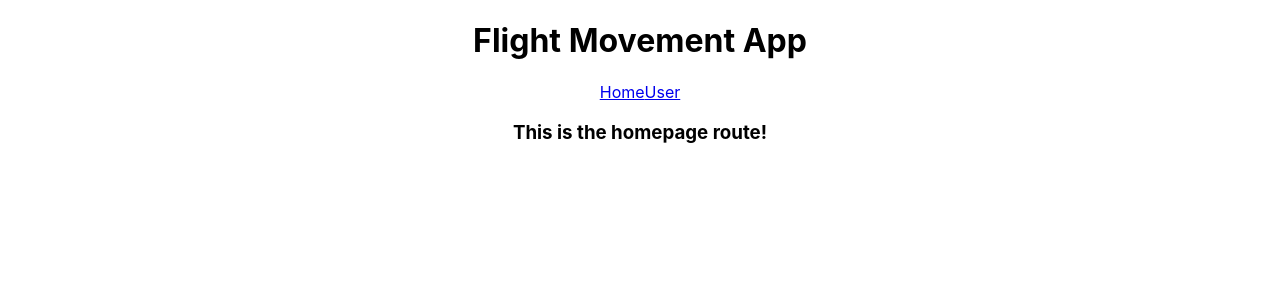
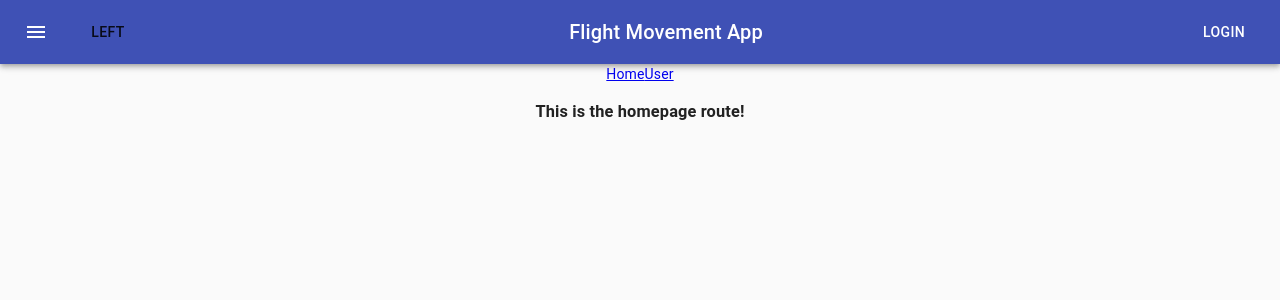
Before and after one commit to devchia254/flight-movement-app-v1, a React (Create React App) app: page / in a window 1280 px wide. Shown: the top 300 px of the page. Built offline with nearby package versions, Linux system fonts and the light colour scheme.

Commit message:
Added a navbar and drawer

```diff
--- /dev/null
+++ b/src/components/Drawer.js
@@ -0,0 +1,71 @@
+import React from "react";
+
+import { makeStyles } from "@material-ui/core/styles";
+import Drawer from "@material-ui/core/Drawer";
+import Button from "@material-ui/core/Button";
+import List from "@material-ui/core/List";
+import ListItem from "@material-ui/core/ListItem";
+import ListItemText from "@material-ui/core/ListItemText";
+// import clsx from "clsx";
+// import Divider from "@material-ui/core/Divider";
+// import MailIcon from "@material-ui/icons/Mail";
+// import ListItemIcon from "@material-ui/core/ListItemIcon";
+// import InboxIcon from "@material-ui/icons/MoveToInbox";
+
+const useStyles = makeStyles({
+  list: {
+    width: 250,
+  },
+  fullList: {
+    width: "auto",
+  },
+});
+
+export default function TempDrawer() {
+  const classes = useStyles();
+  const [state, setState] = React.useState({
+    left: false,
+  });
+
+  const toggleDrawer = (anchor, open) => (event) => {
+    if (
+      event.type === "keydown" &&
+      (event.key === "Tab" || event.key === "Shift")
+    ) {
+      return;
+    }
+    setState({ ...state, left: open });
+  };
+
+  const list = (anchor) => (
+    <div
+      className={classes.list}
+      role="presentation"
+      onClick={toggleDrawer(anchor, false)}
+      onKeyDown={toggleDrawer(anchor, false)}
+    >
+      <List>
+        {["Inbox", "Starred", "Send email", "Drafts"].map((text, index) => (
+          <ListItem button key={text}>
+            <ListItemText primary={text} />
+          </ListItem>
+        ))}
+      </List>
+    </div>
+  );
+
+  return (
+    <div>
+      <React.Fragment key={"left"}>
+        <Button onClick={toggleDrawer("left", true)}>left</Button>
+        <Drawer
+          anchor={"left"}
+          open={state["left"]}
+          onClose={toggleDrawer("left", false)}
+        >
+          {list("left")}
+        </Drawer>
+      </React.Fragment>
+    </div>
+  );
+}
--- a/src/containers/App.js
+++ b/src/containers/App.js
@@ -1,8 +1,11 @@
 import React, { Component } from "react";
 import { BrowserRouter as Router, Switch, Route, Link } from "react-router-dom";
 
+import CssBaseline from "@material-ui/core/CssBaseline";
+
 import BoardUser from "./Board-User";
 import Homepage from "./Homepage";
+import Navbar from "./Navbar";
 
 class App extends Component {
   constructor() {
@@ -13,12 +16,15 @@ class App extends Component {
   render() {
     return (
       <Router>
+        <CssBaseline />
         <div className="App" style={{ textAlign: "center" }}>
-          <div className="header">
-            <h1> Flight Movement App</h1>
-            <Link to={"/"}>Home</Link>
-            <Link to={"/user"}>User</Link>
-          </div>
+          <Navbar>
+            Flight Movement App
+            {/* <Link to={"/"}>Home</Link>
+            <Link to={"/user"}>User</Link> */}
+          </Navbar>
+          <Link to={"/"}>Home</Link>
+          <Link to={"/user"}>User</Link>
           <div className="content"></div>
           <Switch>
             <Route exact path={"/"} component={Homepage} />
--- /dev/null
+++ b/src/containers/Navbar.js
@@ -0,0 +1,57 @@
+import React, { Component } from "react";
+
+import TempDrawer from "../components/Drawer";
+
+import { withStyles } from "@material-ui/core/styles";
+import AppBar from "@material-ui/core/AppBar";
+import Toolbar from "@material-ui/core/Toolbar";
+import Typography from "@material-ui/core/Typography";
+import Button from "@material-ui/core/Button";
+import IconButton from "@material-ui/core/IconButton";
+import MenuIcon from "@material-ui/icons/Menu";
+
+const navStyle = (theme) => ({
+  root: {
+    flexGrow: 1,
+  },
+  menuButton: {
+    marginRight: theme.spacing(2),
+  },
+  title: {
+    flexGrow: 1,
+  },
+});
+
+class Navbar extends Component {
+  constructor() {
+    super();
+    this.state = {};
+  }
+
+  render() {
+    const { classes } = this.props;
+    console.log(this.props.children);
+    return (
+      <div className={classes.root}>
+        <AppBar position="static">
+          <Toolbar>
+            <IconButton
+              edge="start"
+              className={classes.menuButton}
+              color="inherit"
+              aria-label="menu"
+            >
+              <MenuIcon />
+            </IconButton>
+            <TempDrawer />
+            <Typography variant="h6" className={classes.title}>
+              {this.props.children}
+            </Typography>
+            <Button color="inherit">Login</Button>
+          </Toolbar>
+        </AppBar>
+      </div>
+    );
+  }
+}
+export default withStyles(navStyle)(Navbar);
```
